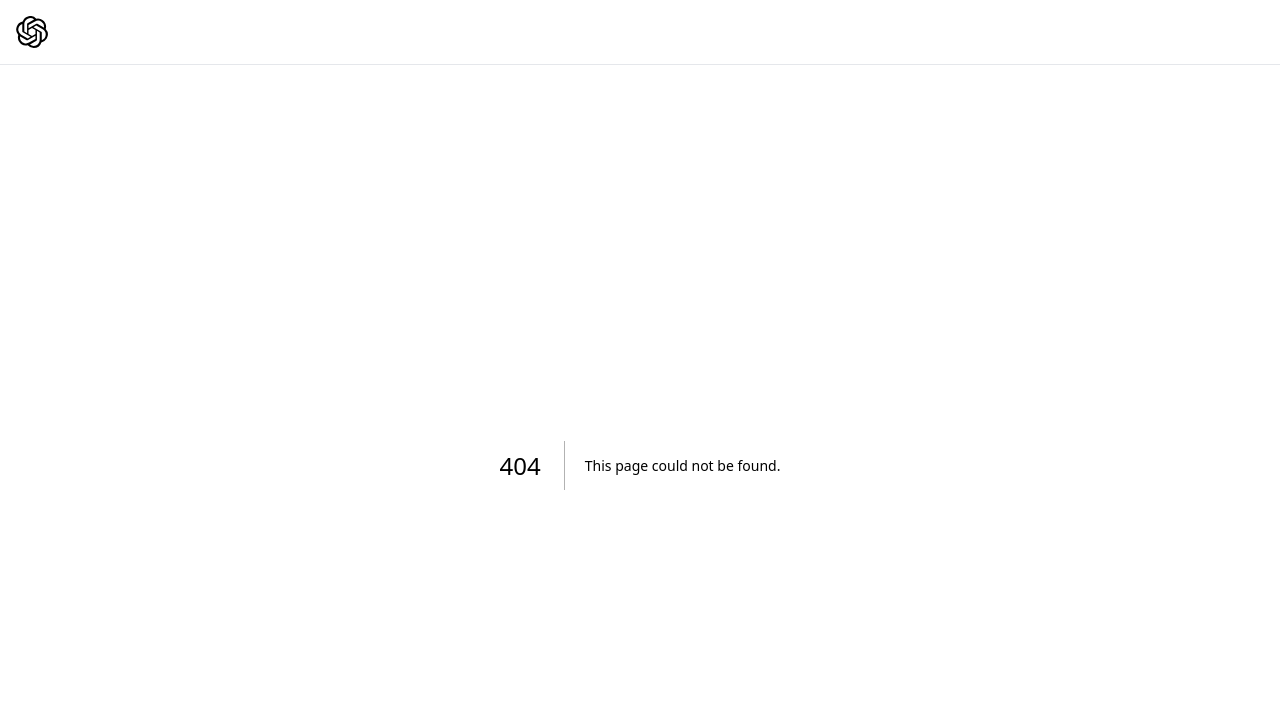
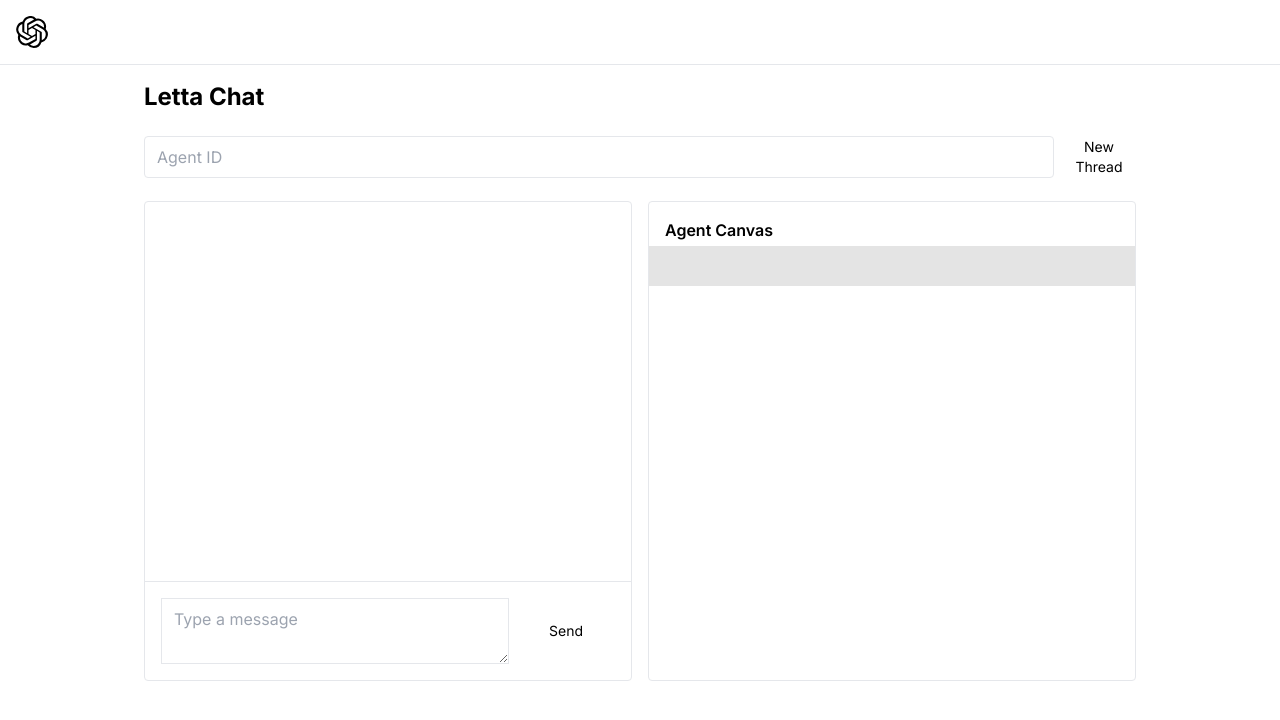
Before and after one commit to GenJess/assistants-frontend, a Next.js app: page /letta in a window 1280 px wide. Before the commit this address had no page. Shown: the top 720 px of the page. Built offline with nearby package versions, Linux system fonts and the light colour scheme.

Commit message:
feat: add dynamic letta chat page

```diff
--- a/app/api/letta-agent/[agent]/route.ts
+++ b/app/api/letta-agent/[agent]/route.ts
@@ -1,7 +1,7 @@
 import { NextResponse } from "next/server";
 import { LettaClient } from "@letta-ai/letta-client";
 
-const apiKey = process.env.LETTA_API_KEY;
+const apiKey = process.env.LETTA_KEY;
 
 export const dynamic = "force-dynamic";
 
--- /dev/null
+++ b/app/api/letta/route.ts
@@ -0,0 +1,54 @@
+import { NextResponse } from "next/server";
+import { LettaClient } from "@letta-ai/letta-client";
+
+const apiKey = process.env.LETTA_KEY;
+
+export async function POST(req: Request) {
+  if (!apiKey) {
+    return NextResponse.json({ error: "Letta API key missing" }, { status: 500 });
+  }
+  try {
+    const { agentId, message } = await req.json();
+    if (!agentId) {
+      return NextResponse.json({ error: "Missing agent ID" }, { status: 400 });
+    }
+    const client = new LettaClient({ token: apiKey });
+    const response = await client.agents.messages.create(agentId, {
+      messages: [
+        {
+          role: "user",
+          content: [{ type: "text", text: message }],
+        },
+      ],
+    });
+    const reply = response?.messages?.[0]?.content?.[0]?.text ?? "";
+    return NextResponse.json({ reply, raw: response });
+  } catch (err) {
+    console.error("Letta API error:", err);
+    return NextResponse.json(
+      { error: "Failed to contact Letta" },
+      { status: 500 }
+    );
+  }
+}
+
+export async function DELETE(req: Request) {
+  if (!apiKey) {
+    return NextResponse.json({ error: "Letta API key missing" }, { status: 500 });
+  }
+  try {
+    const { agentId } = await req.json();
+    if (!agentId) {
+      return NextResponse.json({ error: "Missing agent ID" }, { status: 400 });
+    }
+    const client = new LettaClient({ token: apiKey });
+    await client.agents.messages.reset(agentId);
+    return NextResponse.json({ ok: true });
+  } catch (err) {
+    console.error("Letta API reset error:", err);
+    return NextResponse.json(
+      { error: "Failed to reset agent" },
+      { status: 500 }
+    );
+  }
+}
--- /dev/null
+++ b/app/letta/page.tsx
@@ -0,0 +1,110 @@
+"use client";
+
+import { useState } from "react";
+import { Button } from "@/components/ui/button";
+import { Textarea } from "@/components/ui/textarea";
+import { ScrollArea } from "@/components/ui/scroll-area";
+import { cn } from "@/lib/utils";
+
+export type Message = { role: "agent" | "user"; content: string };
+
+export default function LettaPage() {
+  const [agentId, setAgentId] = useState("");
+  const [input, setInput] = useState("");
+  const [messages, setMessages] = useState<Message[]>([]);
+  const [rawOutput, setRawOutput] = useState<string>("");
+
+  const send = async () => {
+    if (!input.trim() || !agentId.trim()) return;
+    const userMsg: Message = { role: "user", content: input };
+    setMessages((m) => [...m, userMsg]);
+    setInput("");
+    try {
+      const res = await fetch("/api/letta", {
+        method: "POST",
+        headers: { "Content-Type": "application/json" },
+        body: JSON.stringify({ agentId, message: userMsg.content }),
+      });
+      const data = await res.json();
+      const reply = data?.reply || data?.error || "No response";
+      setMessages((m) => [...m, { role: "agent", content: reply }]);
+      setRawOutput(JSON.stringify(data.raw, null, 2));
+    } catch (err) {
+      setMessages((m) => [
+        ...m,
+        { role: "agent", content: "Error contacting agent" },
+      ]);
+    }
+  };
+
+  const newThread = async () => {
+    if (agentId.trim()) {
+      await fetch("/api/letta", {
+        method: "DELETE",
+        headers: { "Content-Type": "application/json" },
+        body: JSON.stringify({ agentId }),
+      });
+    }
+    setMessages([]);
+    setRawOutput("");
+  };
+
+  return (
+    <main className="mx-auto max-w-5xl p-4 space-y-4">
+      <h1 className="text-2xl font-bold">Letta Chat</h1>
+      <div className="flex flex-col gap-2 md:flex-row md:items-center">
+        <input
+          type="text"
+          placeholder="Agent ID"
+          value={agentId}
+          onChange={(e) => setAgentId(e.target.value)}
+          className="w-full rounded border px-3 py-2"
+        />
+        <Button variant="secondary" onClick={newThread}>
+          New Thread
+        </Button>
+      </div>
+      <div className="grid gap-4 md:grid-cols-2">
+        <div className="flex flex-col h-[60vh] border rounded">
+          <ScrollArea className="flex-1 p-4">
+            <div className="space-y-4">
+              {messages.map((m, i) => (
+                <div
+                  key={i}
+                  className={cn(
+                    "flex gap-2 max-w-[80%]",
+                    m.role === "user" && "ml-auto"
+                  )}
+                >
+                  {m.role === "agent" && (
+                    <div className="h-8 w-8 rounded-full bg-primary flex-shrink-0" />
+                  )}
+                  <div className="p-3 bg-muted/50 rounded-lg">
+                    <p className="text-sm whitespace-pre-wrap">{m.content}</p>
+                  </div>
+                </div>
+              ))}
+            </div>
+          </ScrollArea>
+          <div className="p-4 border-t">
+            <div className="flex gap-2">
+              <Textarea
+                placeholder="Type a message"
+                value={input}
+                onChange={(e) => setInput(e.target.value)}
+                className="min-h-[44px] max-h-32"
+              />
+              <Button onClick={send} className="px-8">
+                Send
+              </Button>
+            </div>
+          </div>
+        </div>
+        <div className="h-[60vh] border rounded p-4 overflow-auto">
+          <h2 className="font-semibold mb-2">Agent Canvas</h2>
+          <pre className="text-xs whitespace-pre-wrap">{rawOutput}</pre>
+        </div>
+      </div>
+    </main>
+  );
+}
--- a/app/page.tsx
+++ b/app/page.tsx
@@ -55,6 +55,13 @@ const projects: Project[] = [
     status: "live",
     updatedAt: "2024-07-22",
   },
+  {
+    title: "Letta Chat",
+    href: "/letta",
+    tags: ["chat", "agent"],
+    status: "live",
+    updatedAt: "2024-07-22",
+  },
 ];
 
 const allTags = ["All", ...Array.from(new Set(projects.flatMap((p) => p.tags)))];
```
Also changed, not shown: 1 other file (tests, documents, lock files or other folders).
